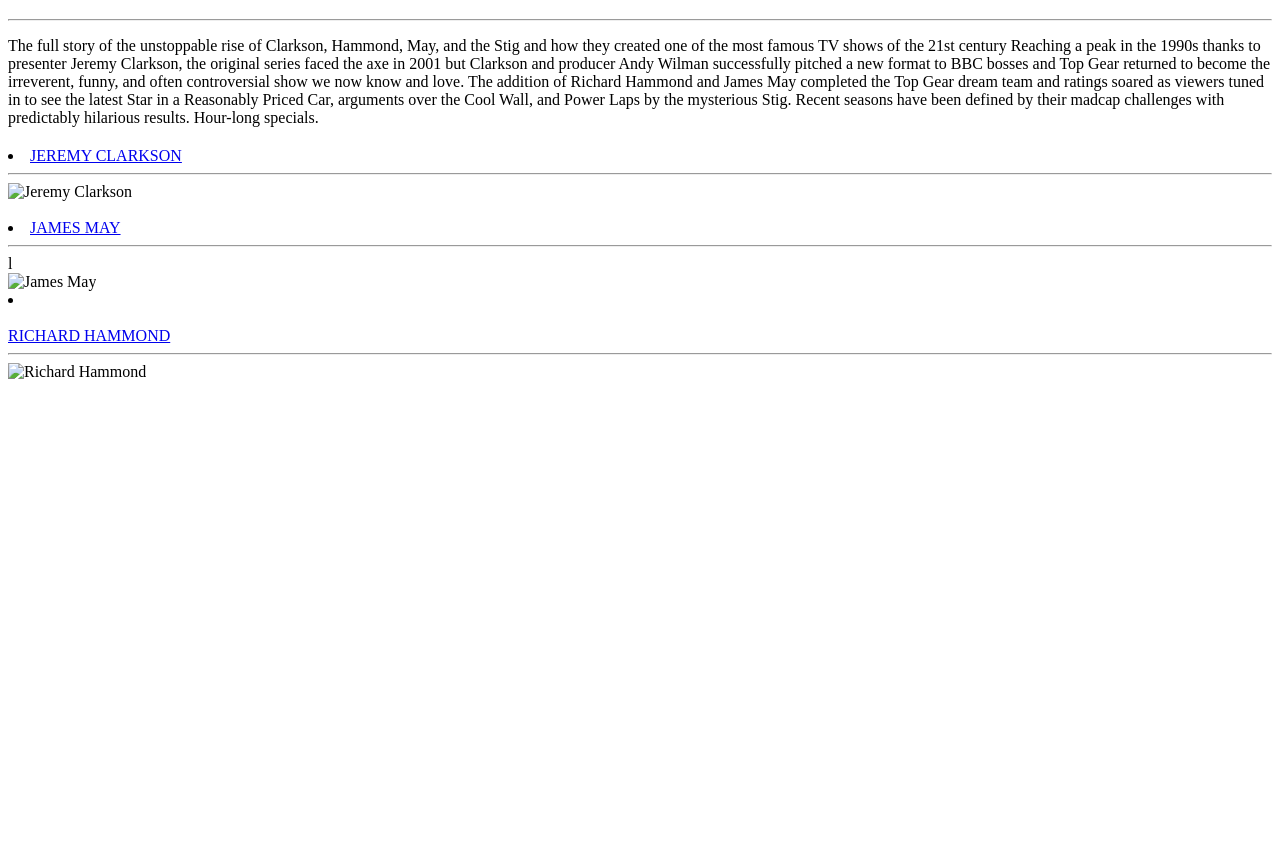
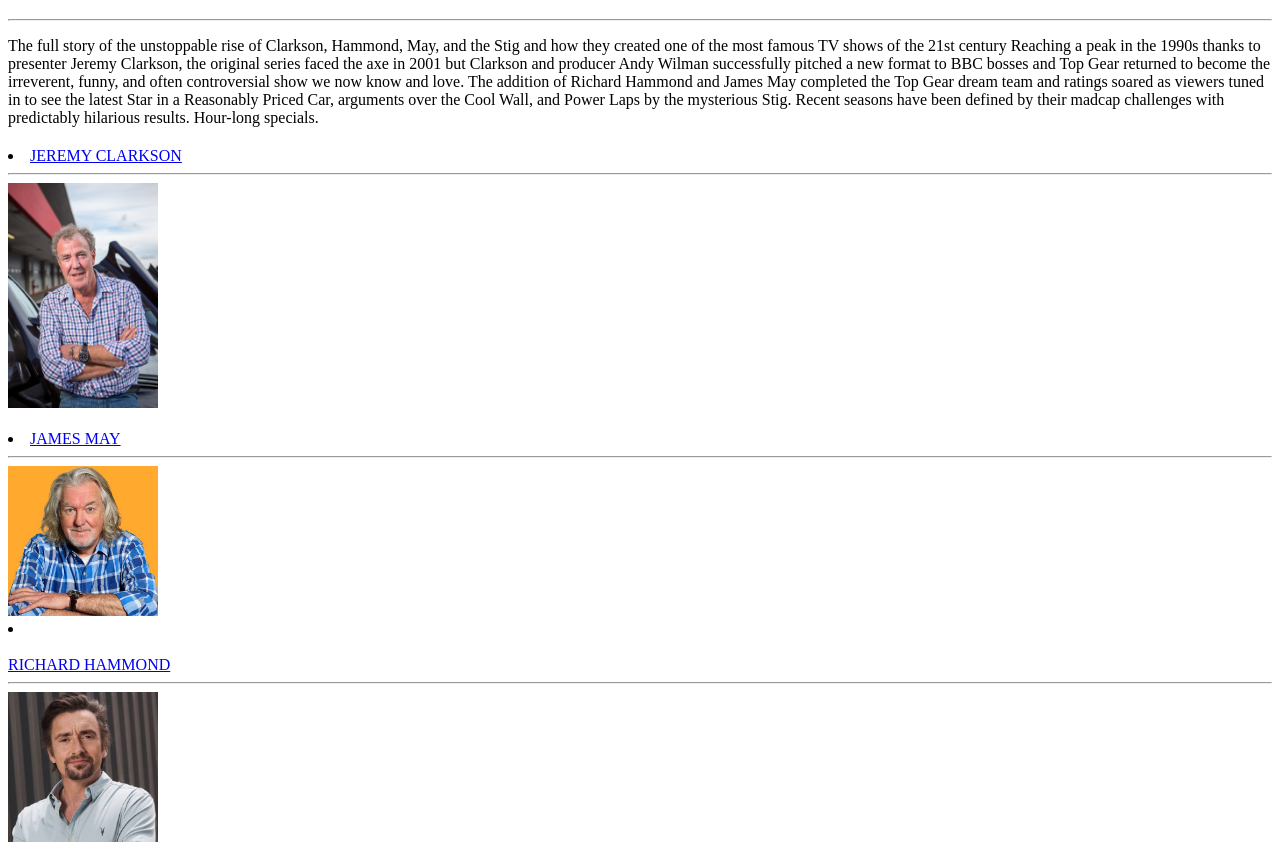
Before and after one commit to edd1ejack/jackeddie, a plain HTML site: page index.html in a window 1280 px wide. Shown: the part 61-915 px from the top of the page. Before the commit the page ends 800 px from the top, so only its background shows below. Drawn offline with Linux system fonts and the light colour scheme.

Commit message:
edited the images

```diff
--- a/index.html
+++ b/index.html
@@ -23,15 +23,15 @@
         </th>
         </li>
     </th>
-        <img src="JEREMYCLARKSON.jpg" width="150" alt="Jeremy Clarkson">
+        <img src="./Images/JEREMYCLARKSON.jpg" width="150" alt="Jeremy Clarkson">
         <br>
         <br>
     <li>
         <a href="https://en.wikipedia.org/wiki/James_May" target="_blank">JAMES MAY</a>
         <hr>
-    </th>l
+    </th>
     </li>
-    <img src="JAMESMAY.jpg" width="150" alt="James May">
+    <img src="./Images/JAMESMAY.jpg" width="150" alt="James May">
     <li>
         <br>
         <br>
@@ -41,7 +41,7 @@
         </th>
 
     </li>
-    <img src="RICHARDHAMMOND.jpg" width="150" alt="Richard Hammond">
+    <img src="./Images/RICHARDHAMMOND.jpg" width="150" alt="Richard Hammond">
 </tr>
 </body>
 </html>
```
